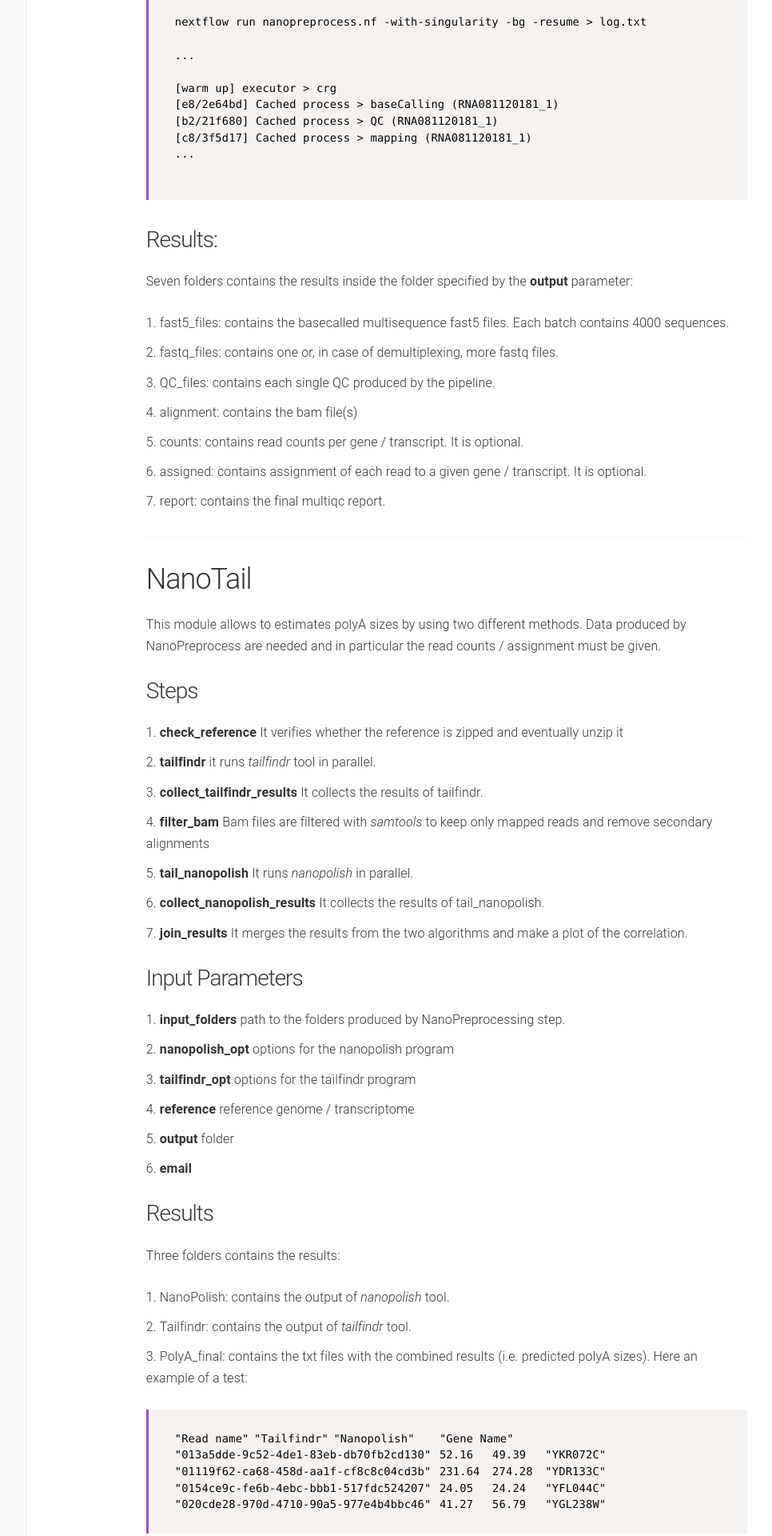
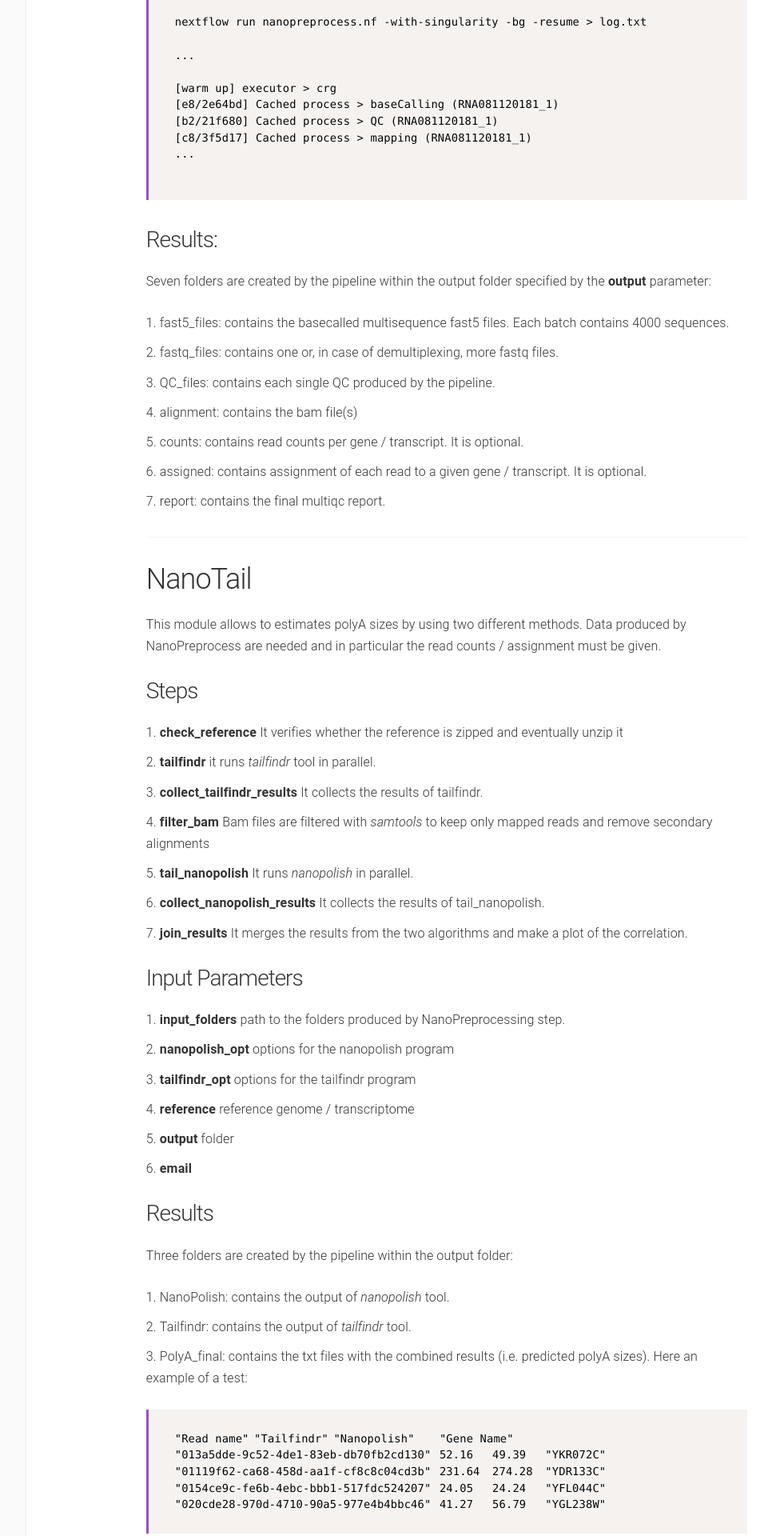
Before and after one commit to biocorecrg/master_of_pores, a Jekyll site: the page built from docs/running.md, in a window 1280 px wide. Shown: the part 2623-4543 px from the top of the page at 80% size, without its empty margins (180-1146 px from the left). Built offline with Jekyll 4.4.1, drawn with Linux system fonts in a browser that asks for light colours.

Commit message:
Update running.md

```diff
--- a/docs/running.md
+++ b/docs/running.md
@@ -84,7 +84,8 @@ nextflow run nanopreprocess.nf -with-singularity -bg -resume > log.txt
 
 ### Results:
 
-Seven folders contains the results inside the folder specified by the **output** parameter:
+Seven folders are created by the pipeline within the output folder specified by the **output** parameter:
+
 1. fast5_files: contains the basecalled multisequence fast5 files. Each batch contains 4000 sequences.
 1. fastq_files: contains one or, in case of demultiplexing, more fastq files.
 1. QC_files: contains each single QC produced by the pipeline.
@@ -121,7 +122,7 @@ This module allows to estimates polyA sizes by using two different methods. Data
 
 
 ### Results
-Three folders contains the results:
+Three folders are created by the pipeline within the output folder:
 1. NanoPolish: contains the output of *nanopolish* tool.
 1. Tailfindr: contains the output of *tailfindr* tool.
 1. PolyA_final: contains the txt files with the combined results (i.e. predicted polyA sizes). Here an example of a test:
@@ -166,7 +167,7 @@ WT3 KO3
 1. **email**
 
 ### Results
-Three folders contains the results:
+Three folders are produced by this module:
 
 1. Epinano, containing the results obtained with this method. You have a single file with already filtered modifications.
 
```
Also changed, not shown: other parts of docs/running.md (+3 -2 lines).
